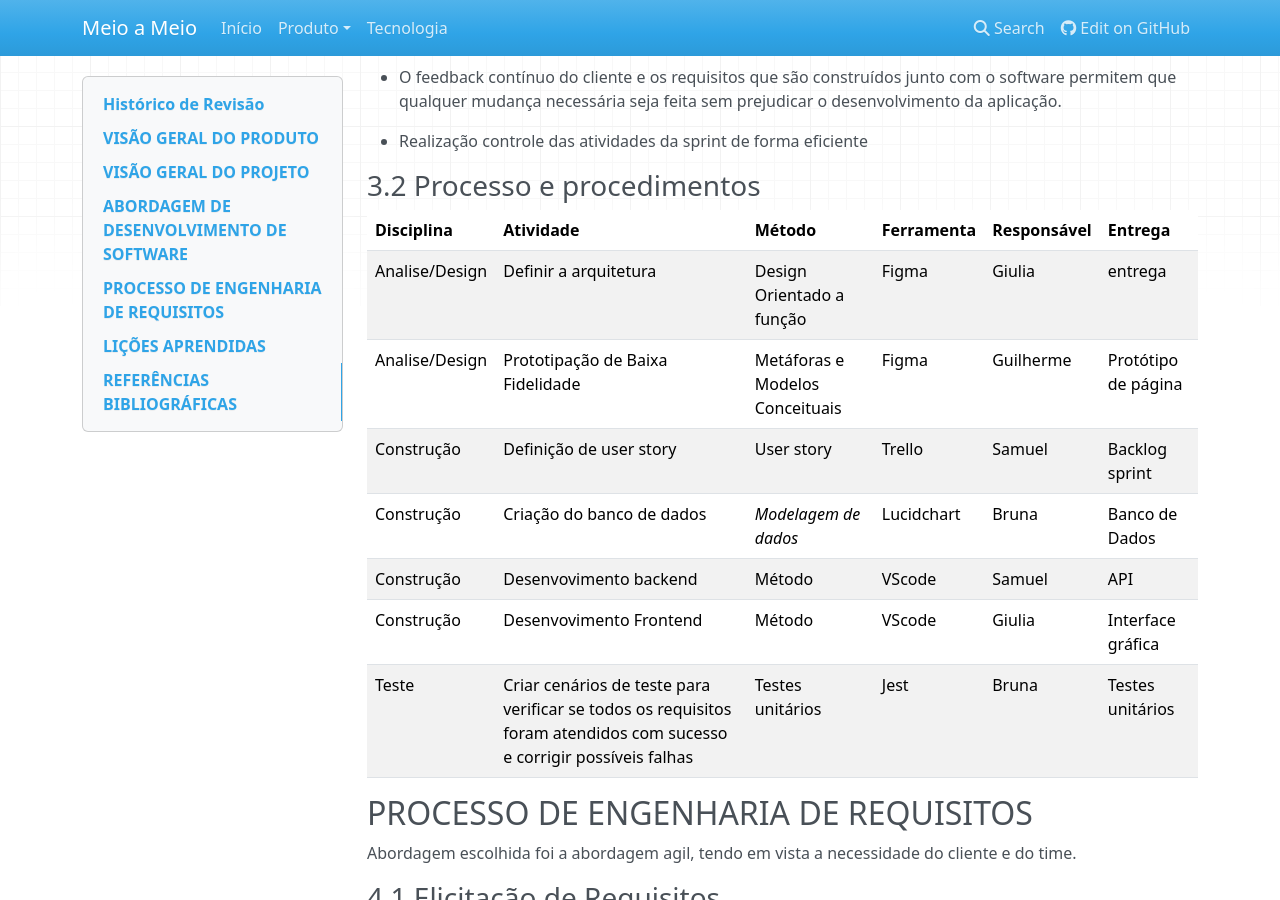
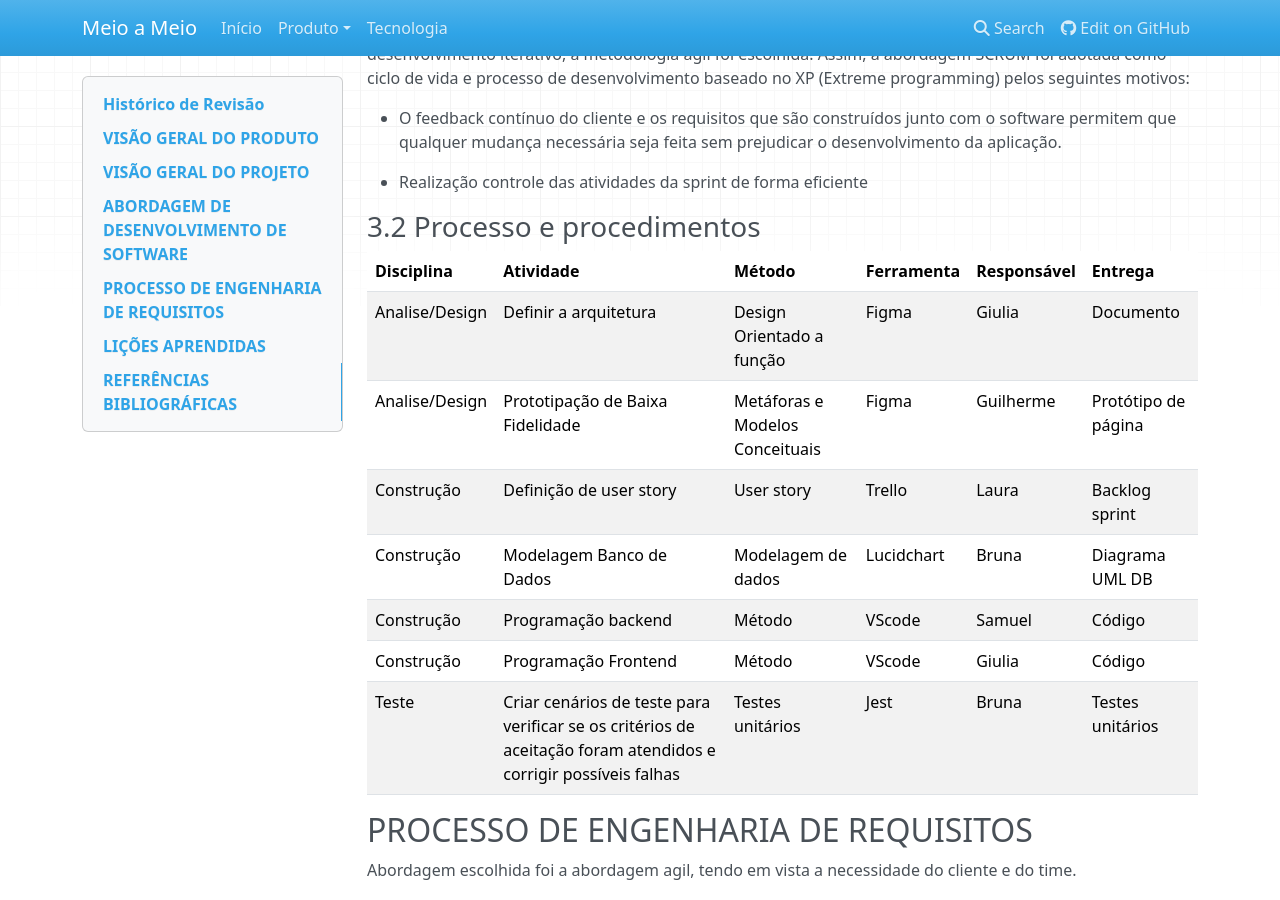
Before and after one commit to mdsreq-fga-unb/2022.1-Meio-a-Meio, an MkDocs documentation site: the page built from docs/produto-projeto/ProductVision.md, in a window 1280 px wide and 900 px high, scrolled down 4449 px. Built offline with MkDocs 1.6.1, drawn with Linux system fonts in a browser that asks for light colours; nearby versions of some CDN libraries; some of the changed text lies outside the part shown.

Commit message:
Update Product Vision

```diff
--- a/docs/produto-projeto/ProductVision.md
+++ b/docs/produto-projeto/ProductVision.md
@@ -160,13 +161,13 @@
 
 | Disciplina |Atividade| Método | Ferramenta | Responsável | Entrega |
 |----|----|----|----|----|----|
-|Analise/Design| Definir a arquitetura | Design Orientado a função | Figma | Giulia |entrega|
+|Analise/Design| Definir a arquitetura | Design Orientado a função | Figma | Giulia |Documento|
 |Analise/Design| Prototipação de Baixa Fidelidade | Metáforas e Modelos Conceituais | Figma | Guilherme |Protótipo de página|
-|Construção| Definição de user story | User story | Trello | Samuel | Backlog sprint |
-|Construção| Criação do banco de dados | *Modelagem de dados* | Lucidchart | Bruna |Banco de Dados|
-|Construção| Desenvovimento backend | Método | VScode | Samuel |API|
-|Construção| Desenvovimento Frontend | Método | VScode | Giulia |Interface gráfica|
-|Teste| Criar cenários de teste para verificar se todos os requisitos foram atendidos com sucesso e corrigir possíveis falhas | Testes unitários | Jest | Bruna |Testes unitários|
+|Construção| Definição de user story | User story | Trello | Laura | Backlog sprint |
+|Construção| Modelagem Banco de Dados | Modelagem de dados | Lucidchart | Bruna |Diagrama UML DB|
+|Construção| Programação backend | Método | VScode | Samuel |Código|
+|Construção| Programação Frontend | Método | VScode | Giulia |Código|
+|Teste| Criar cenários de teste para verificar se os critérios de aceitação foram atendidos e corrigir possíveis falhas | Testes unitários | Jest | Bruna |Testes unitários|
 
 ## PROCESSO DE ENGENHARIA DE REQUISITOS
 
@@ -206,15 +207,21 @@
 |Armazenamento| Registrar no github-pages | Github|
 
 ## LIÇÕES APRENDIDAS
- ### 5.1 Unidade 1
- ### 5.1.1 MDS
-    - Disciplinas da Engenharia de Software
-    - Metodologias de Desenvolvimento de Software. Em especial, Ágil.
-    - Ciclo de vida
-    - Rituais do Scrum
-    - Práticas do XP
- ### 5.1.2 Requisitos
- ### 5.1.3 MDS-Requisitos
+
+### 5.1 Unidade 1
+
+### 5.1.1 MDS
+
+  - Disciplinas da Engenharia de Software
+  - Metodologias de Desenvolvimento de Software. Em especial, Ágil.
+  - Ciclo de vida
+  - Rituais do Scrum
+  - Práticas do XP
+
+### 5.1.2 Requisitos
+
+### 5.1.3 MDS-Requisitos
+
  <!-- ### 5.2 Unidade 2
  ### 5.2.1 MDS
  ### 5.2.2 Requisitos
```
Also changed, not shown: other parts of docs/produto-projeto/ProductVision.md (+1 -0 lines).
